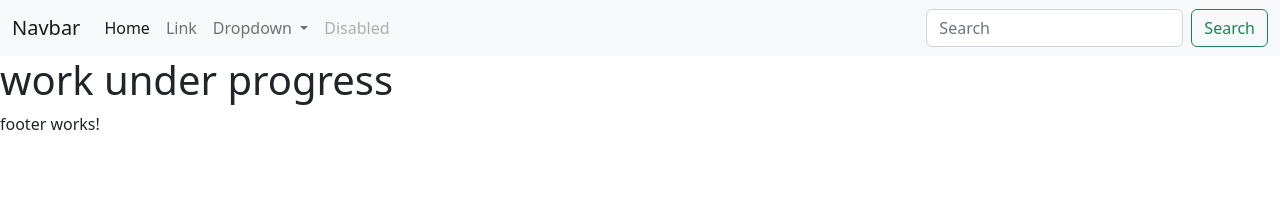
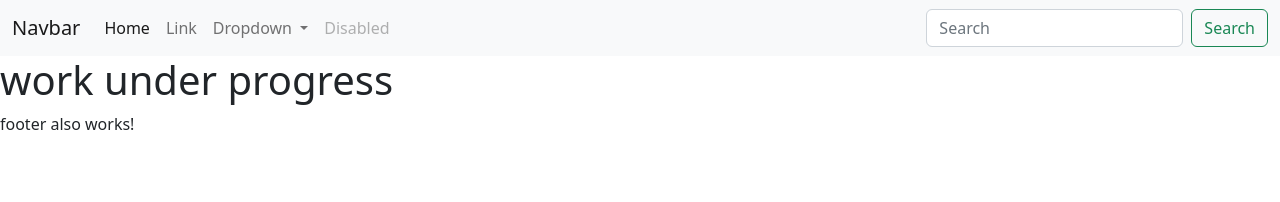
Before and after one commit to AntvertSoftware/FutureManagmentSystem, an Angular app in the folder FutureManagmentApp/: page / in a window 1280 px wide. Shown: the top 202 px of the page. Built offline with nearby package versions, Linux system fonts and the light colour scheme.

Commit message:
fotter content changed

```diff
--- a/FutureManagmentApp/angular.json
+++ b/FutureManagmentApp/angular.json
@@ -103,5 +103,8 @@
         }
       }
     }
+  },
+  "cli": {
+    "analytics": false
   }
 }
--- a/FutureManagmentApp/src/app/footer/footer.component.html
+++ b/FutureManagmentApp/src/app/footer/footer.component.html
@@ -1 +1 @@
-<p>footer works!</p>
+<p>footer also works!</p>
```
